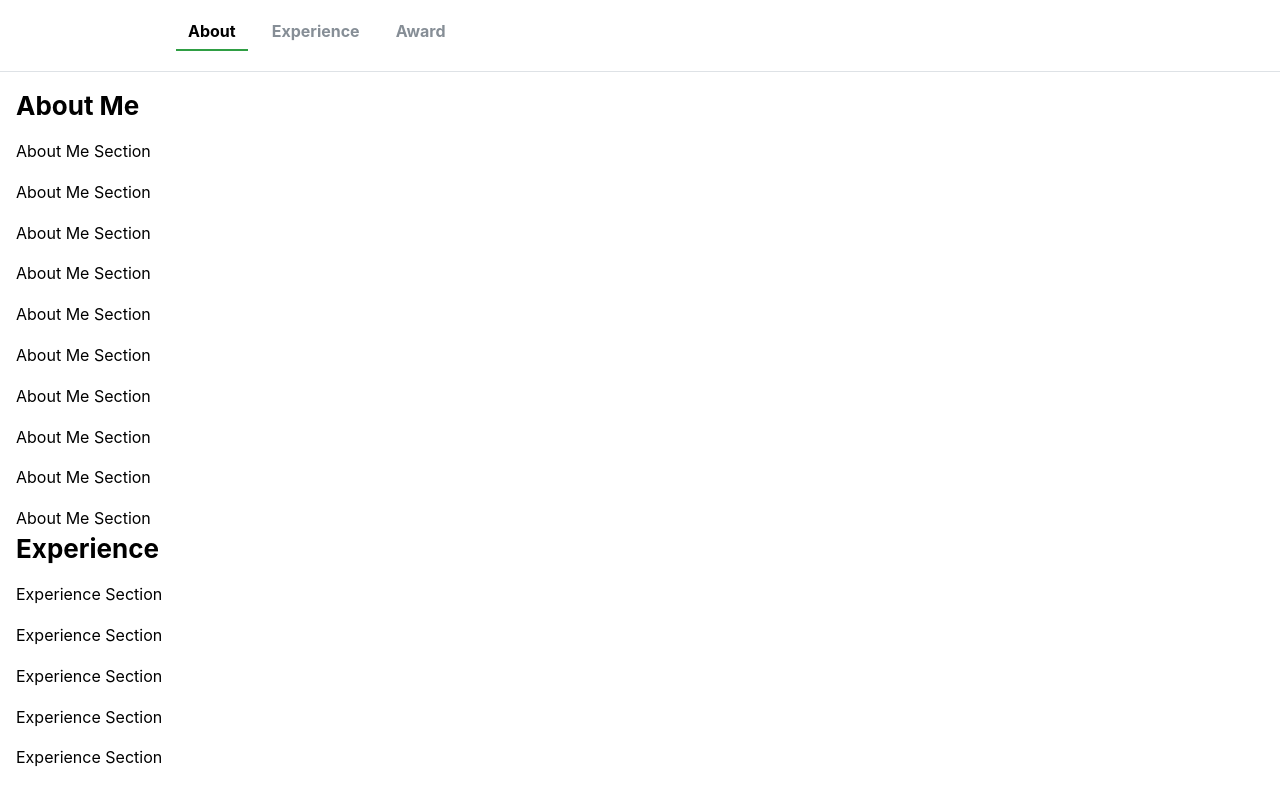
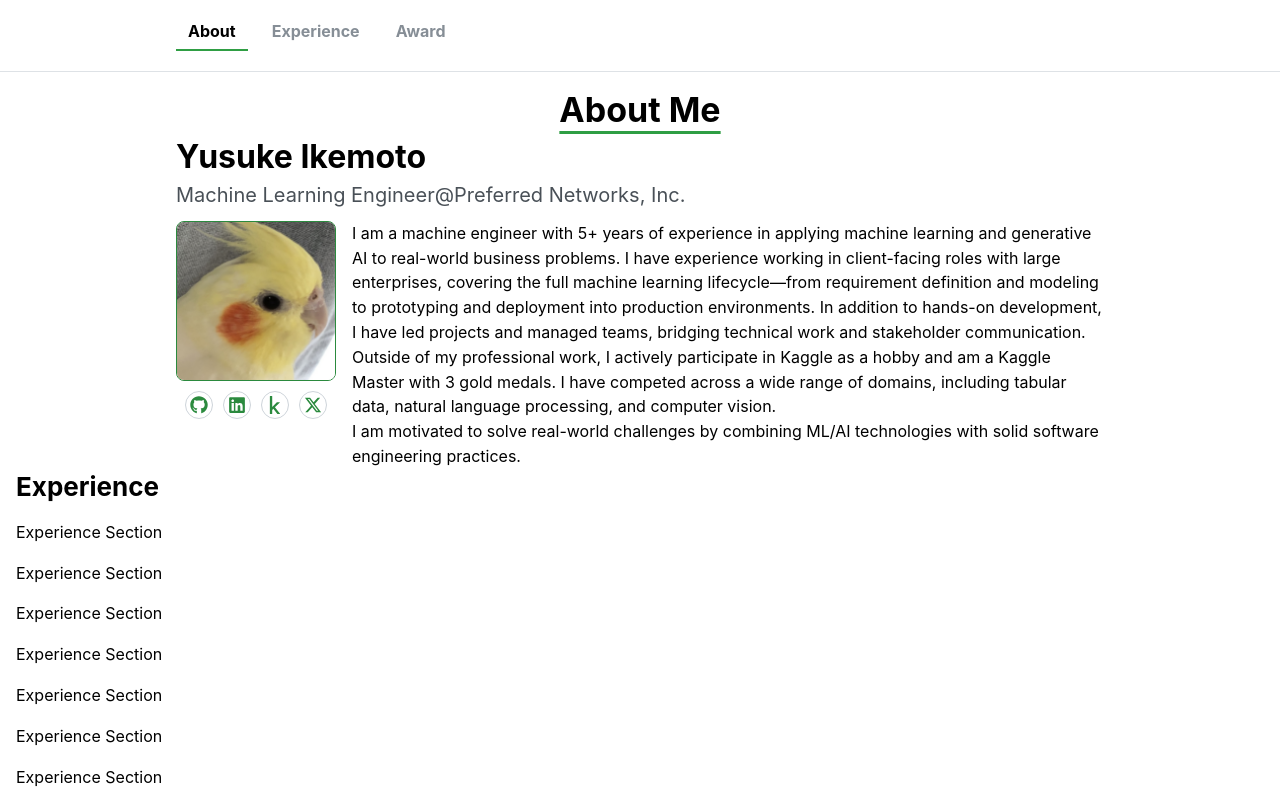
Before and after one commit to yyykrk/yyykrk.github.io, a React (Vite) app: page / in a window 1280 px wide. Shown: the top 789 px of the page. Built offline with nearby package versions, Linux system fonts and the light colour scheme.

Commit message:
feat: write AboutMe

```diff
--- a/package.json
+++ b/package.json
@@ -14,6 +14,7 @@
     "@mantine/hooks": "^8.3.10",
     "react": "^19.2.0",
     "react-dom": "^19.2.0",
+    "react-icons": "^5.5.0",
     "react-intersection-observer": "^10.0.0"
   },
   "devDependencies": {
--- /dev/null
+++ b/src/data/socialLinks.ts
@@ -0,0 +1,25 @@
+import { FaGithub, FaKaggle, FaLinkedin } from "react-icons/fa";
+import { FaXTwitter } from "react-icons/fa6";
+
+export const socialLinks = [
+  {
+    label: "GitHub",
+    href: "https://github.com/yyykrk",
+    icon: FaGithub,
+  },
+  {
+    label: "LinkedIn",
+    href: "https://www.linkedin.com/in/yusuke-ikemoto/",
+    icon: FaLinkedin,
+  },
+  {
+    label: "Kaggle",
+    href: "https://www.kaggle.com/yyykrk",
+    icon: FaKaggle,
+  },
+  {
+    label: "X",
+    href: "https://twitter.com/yyykrk_kaggle",
+    icon: FaXTwitter,
+  },
+];
--- a/src/pages/AboutMe.tsx
+++ b/src/pages/AboutMe.tsx
@@ -1,19 +1,83 @@
-import { Stack, Text, Title } from "@mantine/core";
+import {
+  ActionIcon,
+  Container,
+  Group,
+  Image,
+  rem,
+  Stack,
+  Text,
+} from "@mantine/core";
+import { SectionTitle } from "../components/ui/SectionTitle";
+import { socialLinks } from "../data/socialLinks";
 
 export const AboutMe = () => {
   return (
-    <Stack>
-      <Title order={2}>About Me</Title>
-      <Text>About Me Section</Text>
-      <Text>About Me Section</Text>
-      <Text>About Me Section</Text>
-      <Text>About Me Section</Text>
-      <Text>About Me Section</Text>
-      <Text>About Me Section</Text>
-      <Text>About Me Section</Text>
-      <Text>About Me Section</Text>
-      <Text>About Me Section</Text>
-      <Text>About Me Section</Text>
-    </Stack>
+    <Container>
+      <SectionTitle>About Me</SectionTitle>
+      <Stack gap="xs">
+        <Text
+          style={{
+            fontSize: "2.0rem",
+            fontWeight: "bold",
+          }}
+        >
+          Yusuke Ikemoto
+        </Text>
+        <Text
+          style={{
+            fontSize: "1.25rem",
+            color: "var(--mantine-color-gray-7)",
+            marginTop: rem(-12),
+          }}
+        >
+          Machine Learning Engineer@Preferred Networks, Inc.
+        </Text>
+        <Group wrap="nowrap" gap="md" align="flex-start">
+          <Stack align="center" gap="xs">
+            <Image
+              src="/profile.png"
+              radius="md"
+              h={160}
+              w="auto"
+              fit="contain"
+              style={{ border: "1px solid var(--mantine-color-green-9)" }}
+            />
+            <Group gap="xs" justify="center">
+              {socialLinks.map(({ href, label, icon: Icon }) => (
+                <ActionIcon
+                  key={label}
+                  component="a"
+                  href={href}
+                  target="_blank"
+                  rel="noopener noreferrer"
+                  variant="default"
+                  radius="xl"
+                  size="md"
+                  aria-label={label}
+                >
+                  <Icon size={18} color="var(--mantine-color-green-9)" />
+                </ActionIcon>
+              ))}
+            </Group>
+          </Stack>
+          <Text style={{ whiteSpace: "pre-line" }}>
+            I am a machine engineer with 5+ years of experience in applying
+            machine learning and generative AI to real-world business problems.
+            I have experience working in client-facing roles with large
+            enterprises, covering the full machine learning lifecycle—from
+            requirement definition and modeling to prototyping and deployment
+            into production environments. In addition to hands-on development, I
+            have led projects and managed teams, bridging technical work and
+            stakeholder communication. {"\n"}
+            Outside of my professional work, I actively participate in Kaggle as
+            a hobby and am a Kaggle Master with 3 gold medals. I have competed
+            across a wide range of domains, including tabular data, natural
+            language processing, and computer vision.{"\n"}I am motivated to
+            solve real-world challenges by combining ML/AI technologies with
+            solid software engineering practices.
+          </Text>
+        </Group>
+      </Stack>
+    </Container>
   );
 };
```
Also changed, not shown: 1 other file (tests, documents, lock files or other folders).
